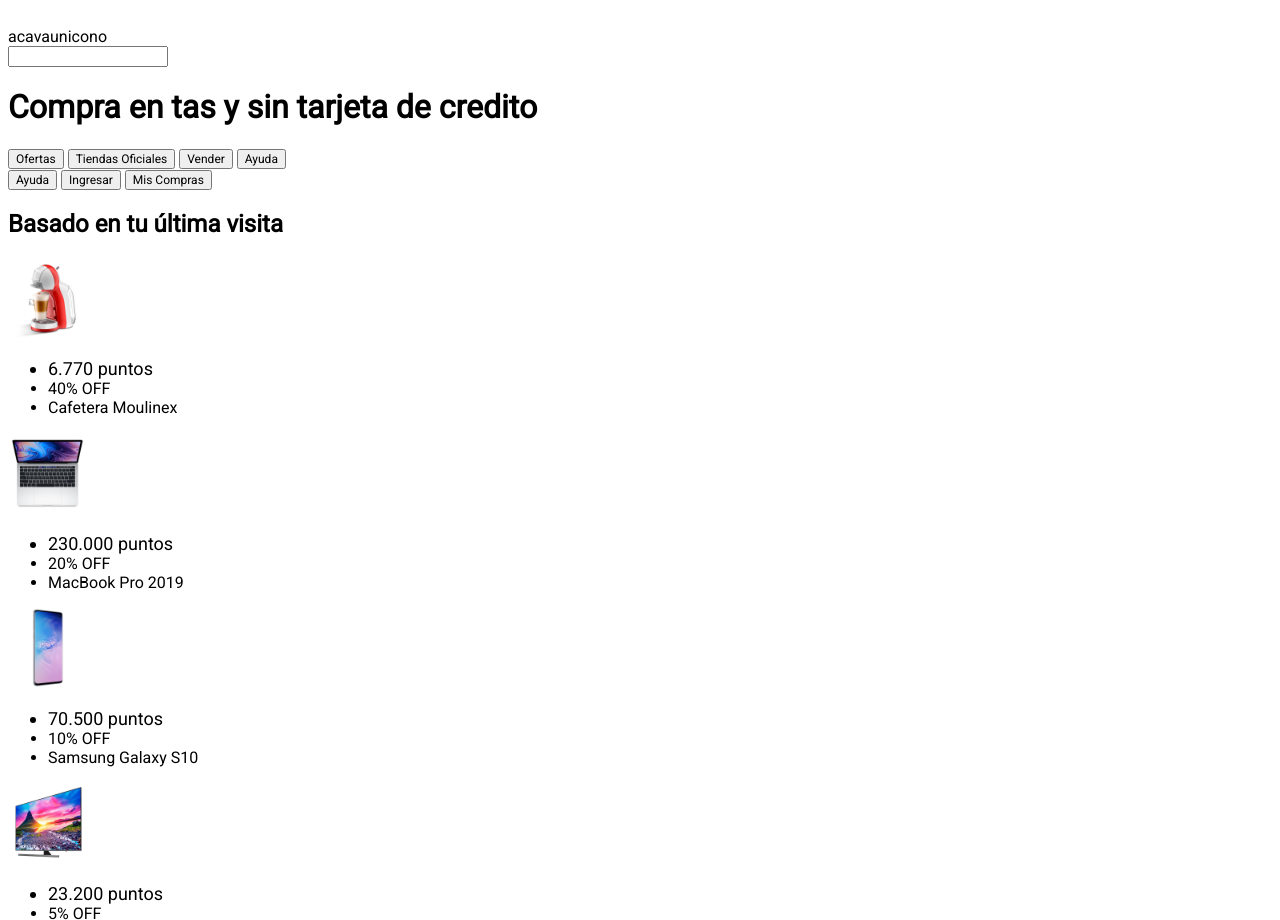
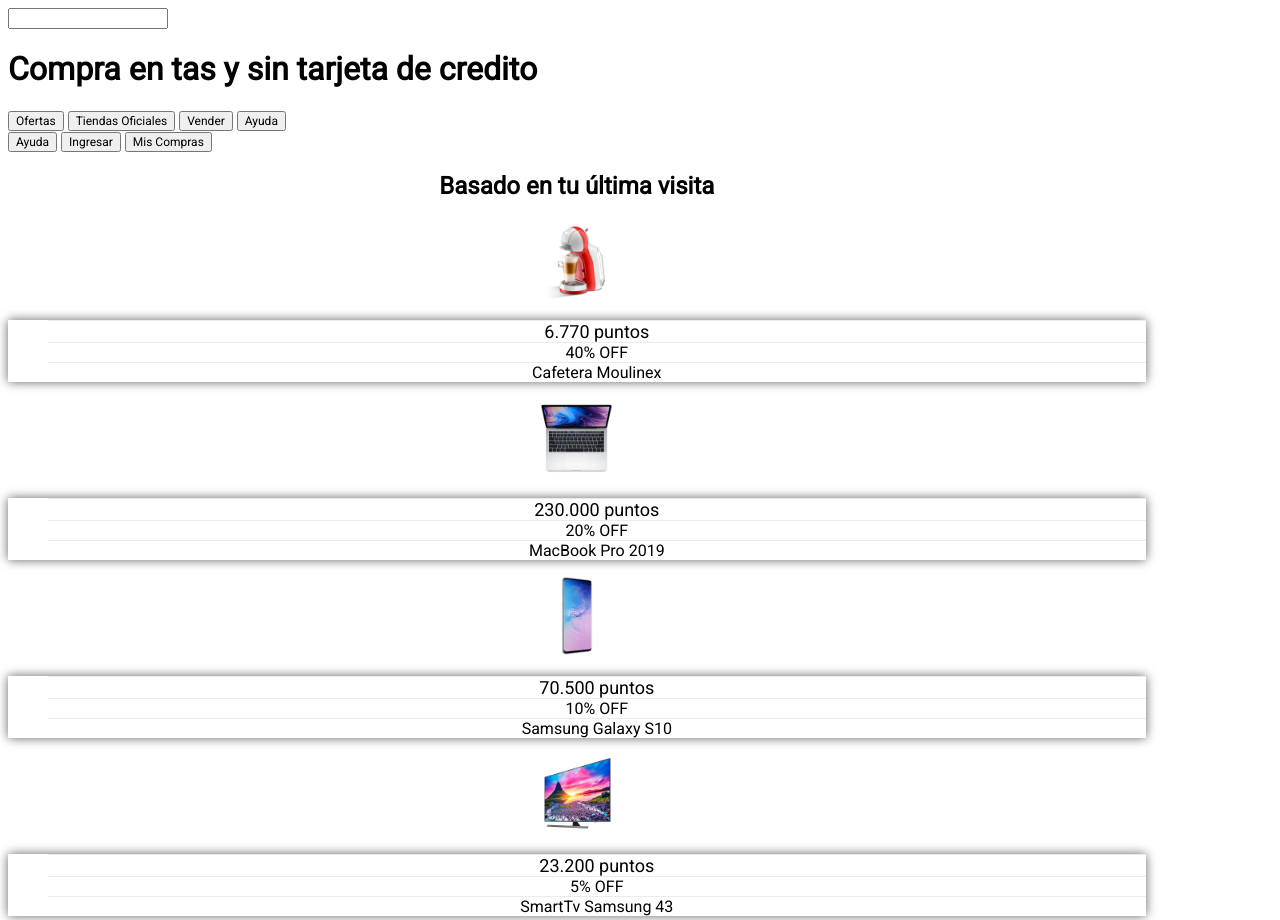
Before and after one commit to MaximilianoCaballoCencosud/practicaExpress, a website: page views/home.html in a window 1280 px wide. Shown: the top 920 px of the page. Drawn offline with Linux system fonts and the light colour scheme.

Commit message:
disenio adaptativo

```diff
--- /dev/null
+++ b/public/css/header.css
@@ -0,0 +1,25 @@
+header input{
+    display: none;
+}
+
+header nav{
+    display: none;
+}
+
+
+
+@media only screen and (min-width:361px) {
+
+    header span {
+        display: none;
+    }
+     .header nav{
+        display: block;
+    }
+
+    .header input{
+        display: block;
+    }
+
+
+}
--- /dev/null
+++ b/public/css/main.css
@@ -0,0 +1,33 @@
+.main {
+width: 90%;
+text-align: center;
+}
+
+li{list-style: none;}
+
+article{
+    margin-top: 10px
+}
+
+
+div li{
+    border-top: 1px solid #ebebeb;
+    padding: 0px 15px ;
+}
+
+
+article div {
+    display: none;
+}
+
+
+@media only screen and (min-width:361px) {
+
+    article div {
+        display: block;
+        box-shadow: 0px 0px 10px rgb(100, 100, 100);
+    }
+}
+
+@media only screen and (min-width:769px) {
+}
--- a/public/css/styles.css
+++ b/public/css/styles.css
@@ -1,4 +1,6 @@
 @import url('https://fonts.googleapis.com/css2?family=Roboto&display=swap');
+@import url('/css/main.css');
+@import url('/css/header.css');
 
 :root {
     --amarillo: #EAC926;
@@ -11,10 +13,10 @@
 
 
 * {
-font-family: 'Roboto', 'sans-serif';
+    font-family: 'Roboto', 'sans-serif';
 }
 
-img{
+img {
     width: 80px;
 }
 
@@ -22,7 +24,7 @@
     font-size: 30px;
 }
 
-.header-button{
+.header-button {
     font-size: 12px;
 }
 
@@ -30,7 +32,8 @@
     font-size: 24px;
 }
 
-ul li:nth-child(2), ul li:nth-child(3){
+ul li:nth-child(2),
+ul li:nth-child(3) {
     font-size: 16px;
 }
 
@@ -38,7 +41,7 @@
     font-size: 18px;
 }
 
-footer strong{
+footer strong {
     font-size: 24px;
 }
 
--- a/views/home.html
+++ b/views/home.html
@@ -16,10 +16,10 @@
   <body>
     <header class="header">
       <!-- Logo -->
-      <img src="" alt="" />
+      <span>
+        <img src="https://lh5.googleusercontent.com/p/AF1QipMHhtyIepFPmrqGWpzWqSeG5prxjHGl96jjuHE" alt=""/></span>
       <!-- Barra de busqueda -->
       <div>
-        <span><div class="burger-menu">acavaunicono</div> </span>
         <input type="search" name="search" id="search" />
       </div>
       <!-- PROMOCION -->
@@ -39,7 +39,7 @@
         </div>
       </nav>
     </header>
-    <main>
+    <main class="main">
       <section id="ultimaVisita">
         <h1 class="title">Basado en tu última visita</h1>
         <article>
@@ -47,44 +47,52 @@
             src="/img/img-cafetera-moulinex.jpg"
             alt="Imagen de cafetera"
           />
+          <div>
           <ul>
             <li>6.770 puntos</li>
             <li>40% OFF</li>
             <li>Cafetera Moulinex</li>
           </ul>
+          </div>
         </article>
         <article>
           <img
             src="/img/img-macbook-pro-2019.jpg"
             alt="Imagen Macbook pro 2019"
           />
+          <div>
             <ul>
               <li>230.000 puntos</li>
               <li>20% OFF</li>
               <li>MacBook Pro 2019</li>
             </ul>
+          </div>
           </article>
         <article>
           <img
             src="/img/img-samsung-galaxy-s10.jpg"
             alt="Imagen Samsung galaxy s10"
           />
+          <div>
             <ul>
               <li>70.500 puntos</li>
               <li>10% OFF</li>
               <li>Samsung Galaxy S10</li>
             </ul>
+          </div>
         </article>
         <article>
           <img
             src="/img/img-tv-samsung-smart.jpg"
             alt="Imagen Samgsung smart TV 43"
           />
+          <div>
             <ul>
               <li>23.200 puntos</li>
               <li>5% OFF</li>
               <li>SmartTv Samsung 43</li>
             </ul>
+          </div>
         </article>
       </section>
 
@@ -95,44 +103,52 @@
             src="/img/img-cafetera-moulinex.jpg"
             alt="Imagen de cafetera"
           />
+          <div>
             <ul>
               <li>6.770 puntos</li>
               <li>40% OFF</li>
               <li>Cafetera Moulinex</li>
             </ul>
+          </div>
         </article>
         <article>
           <img
             src="/img/img-macbook-pro-2019.jpg"
             alt="Imagen Macbook pro 2019"
           />
+          <div>
             <ul>
               <li>230.000 puntos</li>
               <li>20% OFF</li>
               <li>MacBook Pro 2019</li>
             </ul>
+          </div>
         </article>
         <article>
           <img
             src="/img/img-samsung-galaxy-s10.jpg"
             alt="Imagen Samsung galaxy s10"
           />
+          <div>
           <ul>
             <li>70.500 puntos</li>
             <li>10% OFF</li>
             <li>Samsung Galaxy S10</li>
           </ul>
+          </div>
         </article>
         <article>
           <img
             src="/img/img-tv-samsung-smart.jpg"
             alt="Imagen Samgsung smart TV 43"
           />
+          <div>
             <ul>
               <li>23.200 puntos</li>
               <li>5% OFF</li>
               <li>SmartTv Samsung 43</li>
-          </ul       >
+            </ul>
+          </div>
         </article         ß>
       </section>
     </main>
```
Lines whose indentation alone changed are shown as unchanged.
